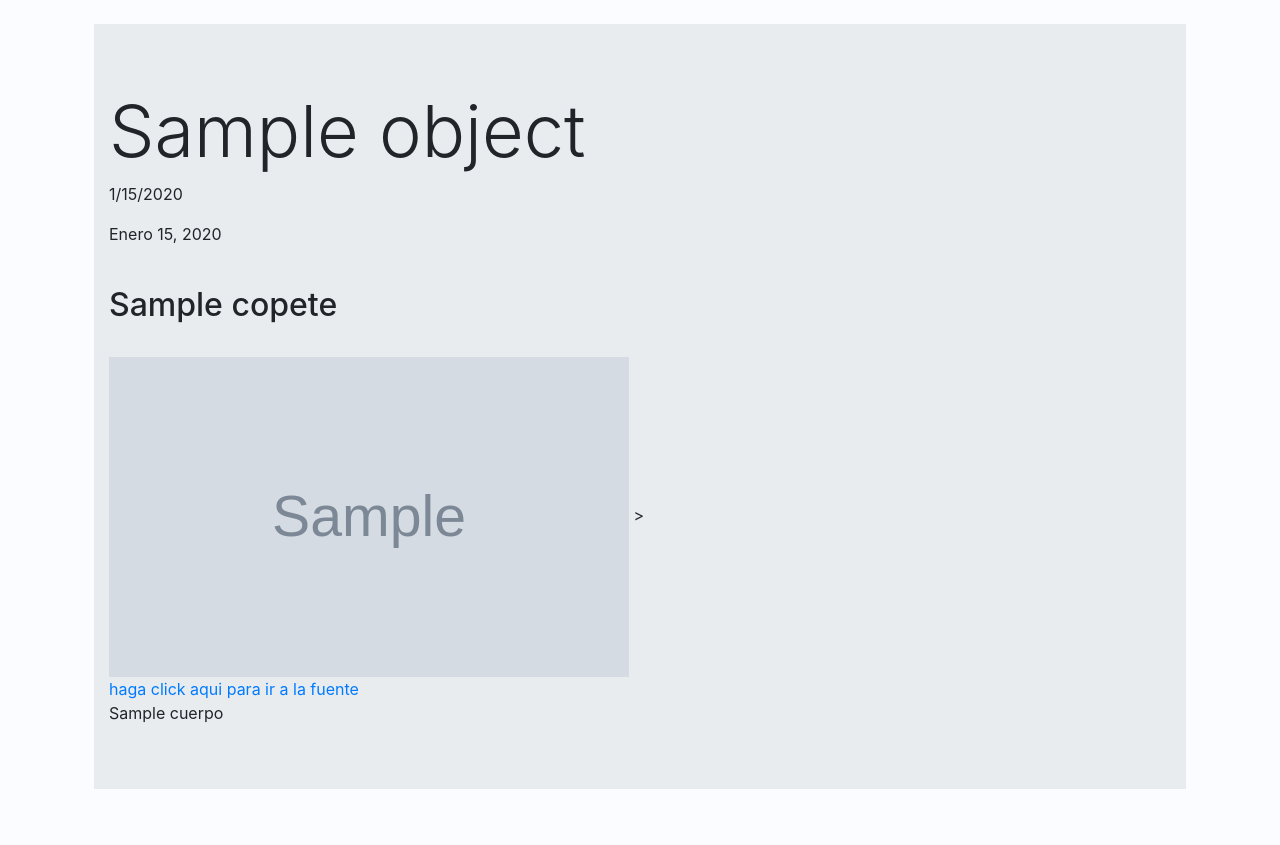
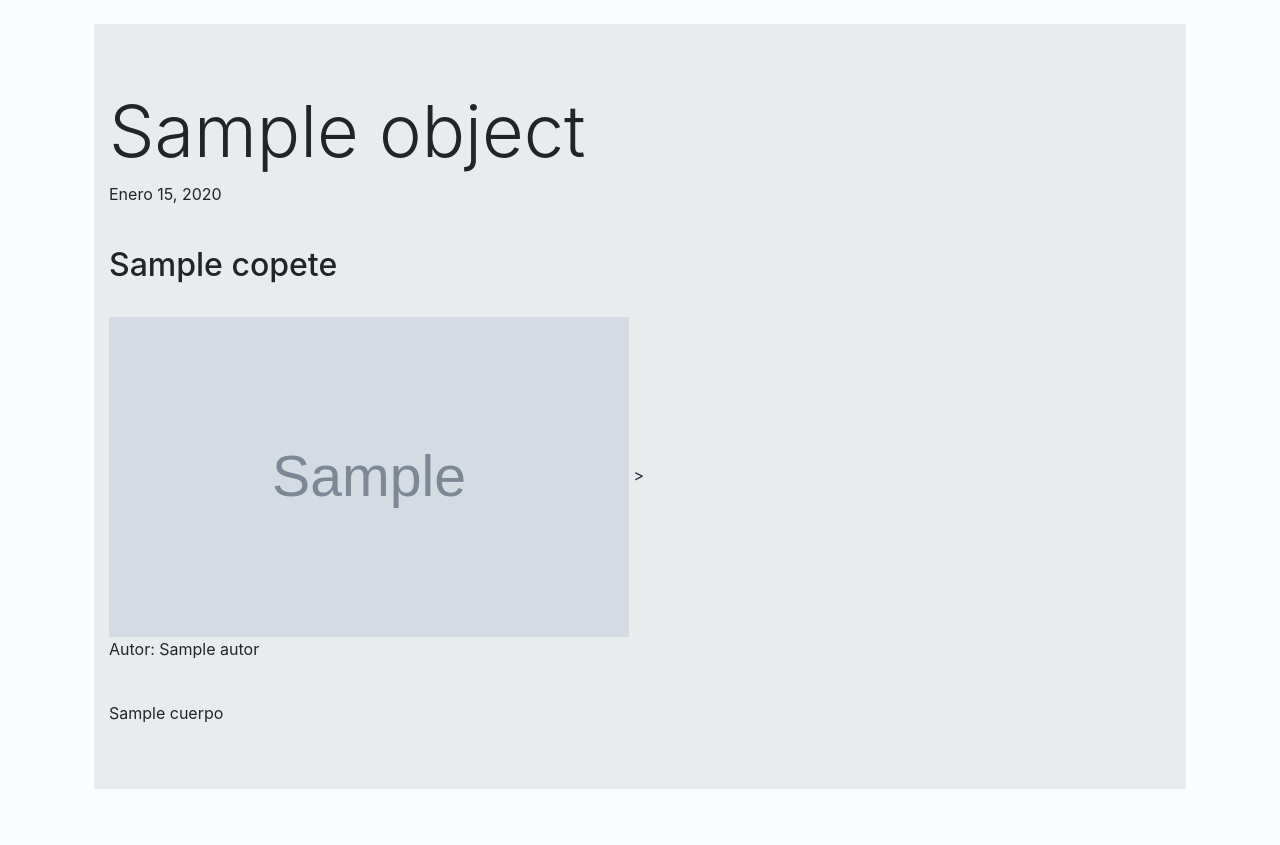
Before and after one commit to Nicovalle06/Grupo-5, a Django app: template RepositorioESI/esi/templates/noticias/detalles.html in a window 1280 px wide. Shown: the part 56-901 px from the top of the page. Run offline with Django 3.2, Linux system fonts and the light colour scheme; the template is opened without the code that fills it: most values are stand-ins (such as "Sample title", 1, 10 or a date in 2020); grey boxes marked "Sample" are stand-in pictures; parts of the project's set-up code (start-up, migrations or seed data) failed here and were passed over; some libraries are stand-ins or nearby versions.

Commit message:
noticias 5.0.1

```diff
--- a/RepositorioESI/esi/apps/noticias/models.py
+++ b/RepositorioESI/esi/apps/noticias/models.py
@@ -3,7 +3,7 @@ from django.db import models
 from django.utils import timezone
 from django.conf import settings
 from django.contrib import admin
-
+from ckeditor.fields import RichTextField
 from datetime import datetime
 from django.utils.functional import lazy
 from django.utils.timezone import localtime, now
@@ -15,8 +15,8 @@ class New(models.Model):
 	titulo = models.CharField('titulo de la noticia',max_length=200)
 	autor = models.CharField('autor',max_length=200)
 	copete = models.TextField('copete')
-	cuerpo = models.TextField('texo')
-	imagen = models.ImageField('imagen')
+	cuerpo = RichTextField('texo')
+	imagen = models.URLField('imagen')
 	fecha_publicacion = models.DateTimeField('fecha de la publicacion',editable=True, auto_now_add=True, auto_now=False)
 	fuente = models.URLField('fuente URL',max_length=400)
 
--- a/RepositorioESI/esi/templates/noticias/detalles.html
+++ b/RepositorioESI/esi/templates/noticias/detalles.html
@@ -4,22 +4,21 @@
 <div class="jumbotron jumbotron-fluid">
 	<div class="container">
 		<h1 class="display-3">{{object.titulo}}</h1>
-		<p class="post-meta">{{object.fecha_publicacion|date:"n/d/o"}}</p>
 		<p class="post-meta">{{object.fecha_publicacion|date}}</p>
 		<br>
 		<h2>{{object.copete}} </h2>
 		<br>
 		{% if object.imagen %}
 				<a href="{{object.fuente}}">
-					<img src="{{object.imagen.url}}" width= 520 height= 320 alt="es la imagen de la noticia" title="Autor:   {{object.autor}}   Fuente: {{object.fuente}} ">
+					<img src="{{object.imagen}}" width= 520 height= 320 alt="es la imagen de la noticia" title="Autor:   {{object.autor}}   Fuente: {{object.fuente}} ">
 				</a>>
 				{% else %}
 					<p>NO HAY IMAGEN PARA MOSTRAR</p>
 		{% endif %}
 		<br>
-		<a href="{{object.fuente}}">haga click aqui para ir a la fuente </a>
+		<p>Autor: {{object.autor}}</p>
 		<br>
-		{{object.cuerpo}}
+		{{object.cuerpo|safe}}
 		<br>
 	</div>
 </div>
--- a/RepositorioESI/esi/templates/noticias/nota.html
+++ b/RepositorioESI/esi/templates/noticias/nota.html
@@ -11,12 +11,12 @@
     <div class="card" style="width: 18rem;">
       <div class="card-body">
         <h5 class="card-title">{{p.titulo}}</h5>
-        {{p.autor}}
         {% if p.imagen %}
-          <img src="{{p.imagen.url}}" width="170" height="110" alt="esto es la imagen de la noticia">
+          <img src="{{p.imagen}}" width="170" height="110" alt="esto es la imagen de la noticia">
         {% else %}
           <p>NO HAY IMAGEN PARA MOSTRAR</p>
         {% endif %}
+        <p>{{p.fecha_publicacion|date}}</p>
         <a href="{% url 'noticias:detalles' p.id %}" class="btn btn-primary">Ver</a>
       </div>
     </div>
--- a/RepositorioESI/requirements/base.txt
+++ b/RepositorioESI/requirements/base.txt
@@ -4,7 +4,9 @@ defusedxml==0.6.0
 diff-match-patch==20200713
 distlib==0.3.1
 Django==3.0
+django-ckeditor==6.0.0
 django-import-export==2.3.0
+django-js-asset==1.2.2
 django-mssql-backend==2.8.1
 et-xmlfile==1.0.1
 filelock==3.0.12
```
Also changed, not shown: RepositorioESI/esi/esi/settings/base.py (+7 -1 lines), RepositorioESI/esi/apps/myv/migrations/0005_auto_20200927_2043.py (added), RepositorioESI/esi/apps/noticias/migrations/0003_auto_20200927_2043.py (added), RepositorioESI/esi/apps/noticias/migrations/0004_auto_20200927_2051.py (added).
